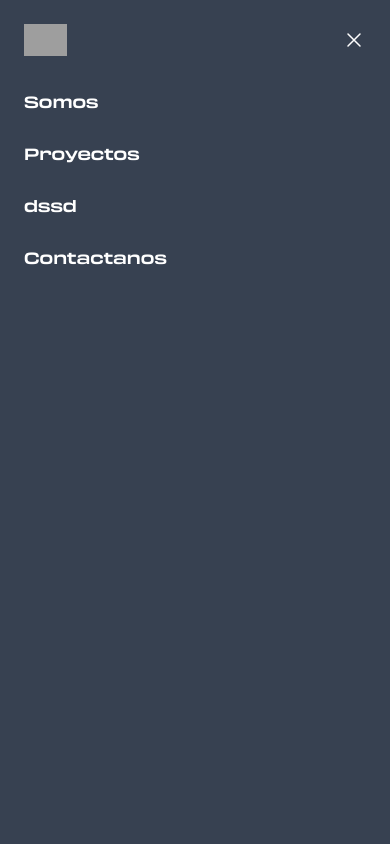
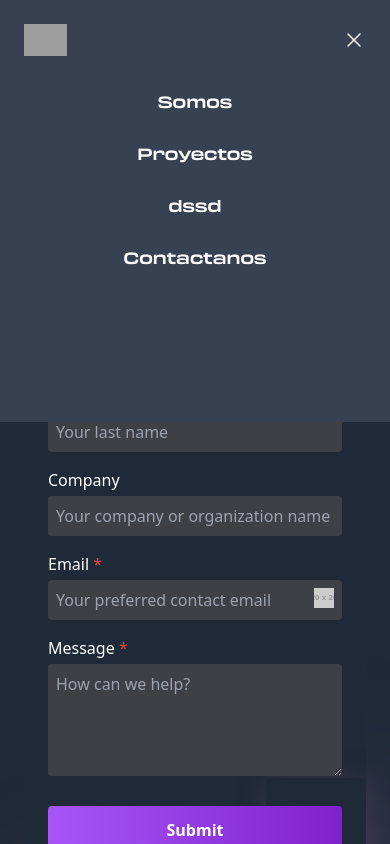
Before and after one commit to DecodevsDevelopment/Decodevs, a React (Vite) app: page /Decodevs/Contacto in a window 390 px wide. Both pictures are taken after a click on the button "Open main menu". Shown: the top 844 px of the page. Built offline with nearby package versions, Linux system fonts and the light colour scheme; grey boxes are pictures that could not be loaded; what tailwindcss-animated would draw is missing.

Commit message:
Modifique navbar mobile

```diff
--- a/src/Components/Navbar/Navbar.jsx
+++ b/src/Components/Navbar/Navbar.jsx
@@ -74,8 +74,8 @@ export const Navbar = () => {
       </nav>
       {/* Panel de menú desplegable para dispositivos móviles */}
       <Dialog className='lg:hidden' open={mobileMenuOpen} onClose={setMobileMenuOpen}>
-        <div className='fixed inset-0 z-50' />
-        <Dialog.Panel className='fixed inset-y-0 right-0 z-50 w-full overflow-y-auto bg-gray-700 px-6 py-6 sm:max-w-sm sm:ring-1 sm:ring-gray-900/10'>
+        <div className='fixed inset-0 z-50 ' />
+        <Dialog.Panel className='fixed inset-y-0 h-2/4 right-0 z-50 w-full overflow-y-auto bg-gray-700 px-6 py-6 sm:max-w-sm sm:ring-1 sm:ring-gray-900/10'>
           <div className='flex items-center justify-between'>
             {/* Logo a la izquierda */}
             <Link to='/' className='-m-1.5 p-1.5'>
@@ -90,10 +90,10 @@ export const Navbar = () => {
           </div>
           <div className='mt-6 flow-root'>
             <div className='-my-6 divide-y divide-gray-500/10'>
-              <div className='space-y-2 py-6'>
+              <div className='space-y-2 py-6 flex text-center flex-col justify-center'>
                 {/* Elementos de navegación */}
                 {navigation.map((item) => (
-                  <Link key={item.name} to={item.path} className='-mx-3 block rounded-lg px-3 py-2 text-base navbar font-semibold leading-7 text-white hover:bg-gray-50'>
+                  <Link key={item.name} to={item.path} className='-mx-3 block rounded-lg px-3 py-2 text-base navbar font-semibold leading-7 text-white'>
                     {item.name}
                   </Link>
                 ))}
```
